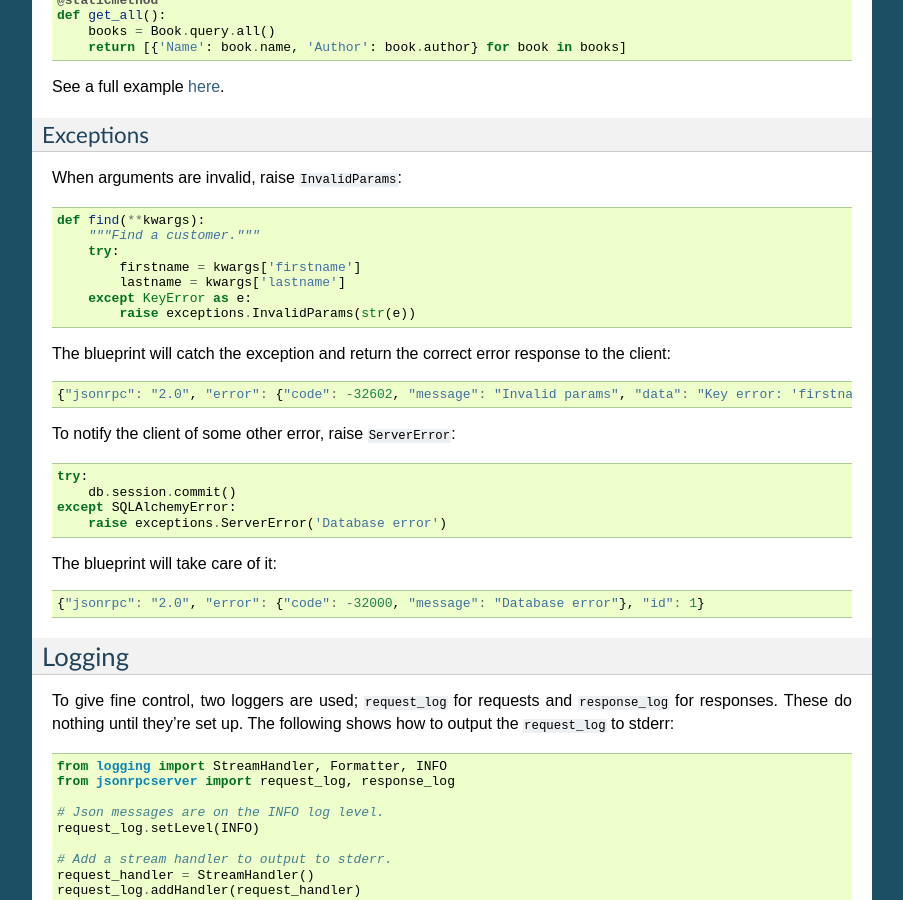
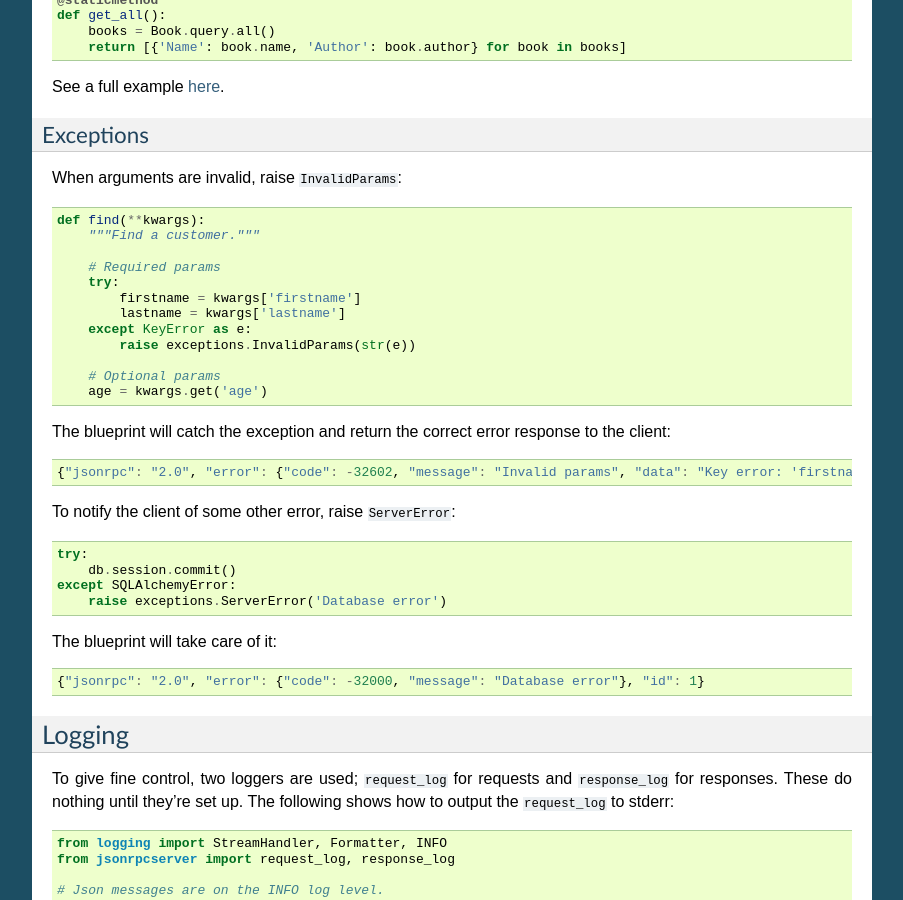
Before and after one commit to explodinglabs/jsonrpcserver, a Sphinx documentation site: the page built from doc/index.rst, in a window 1280 px wide and 900 px high, scrolled down 1063 px. Shown: the whole window, without its empty margins (198-1101 px from the left). Built offline with Sphinx 7.4.7, drawn with Linux system fonts in a browser that asks for light colours.

Commit message:
Showed how to receive required and optional params.

```diff
--- a/doc/index.rst
+++ b/doc/index.rst
@@ -76,11 +76,17 @@ When arguments are invalid, raise ``InvalidParams``::
 
     def find(**kwargs):
         """Find a customer."""
+
+        # Required params
         try:
             firstname = kwargs['firstname']
             lastname = kwargs['lastname']
         except KeyError as e:
             raise exceptions.InvalidParams(str(e))
+
+        # Optional params
+        age = kwargs.get('age')
+
 
 The blueprint will catch the exception and return the correct error response to
 the client:
```
